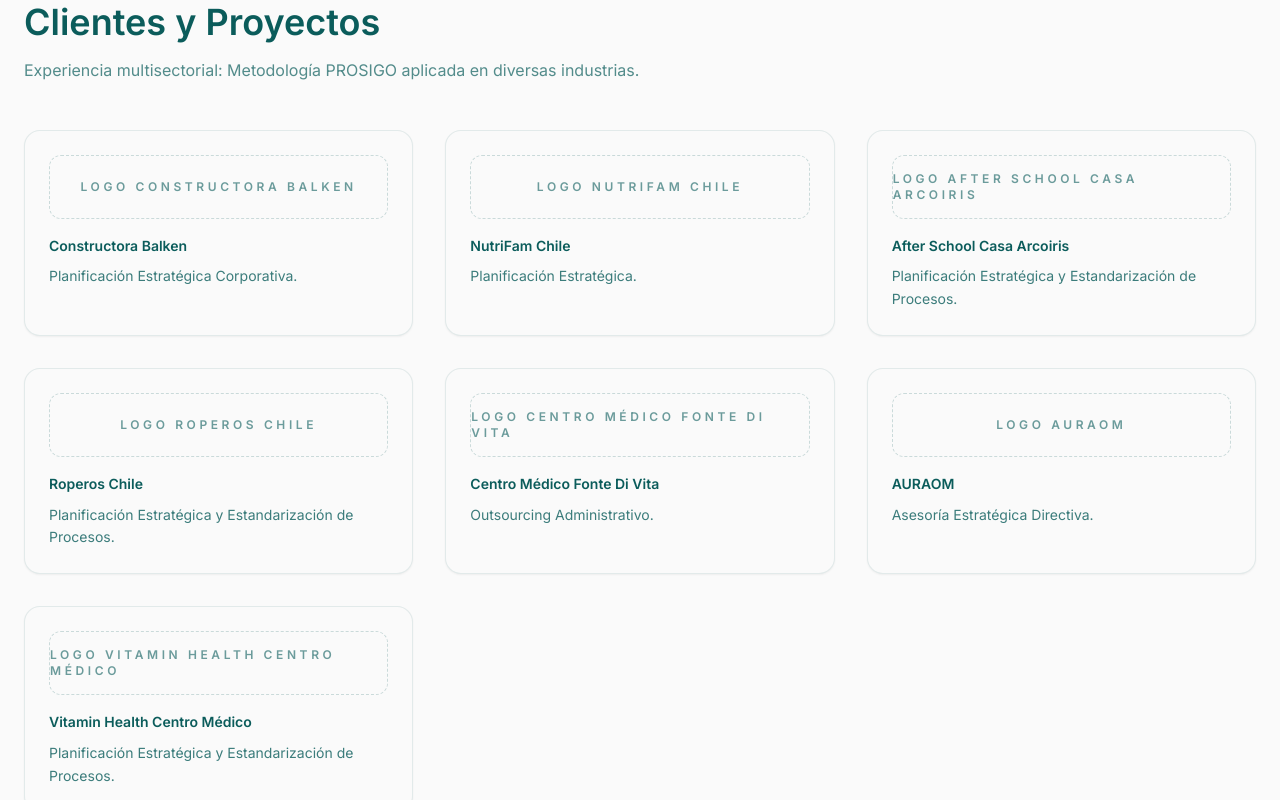
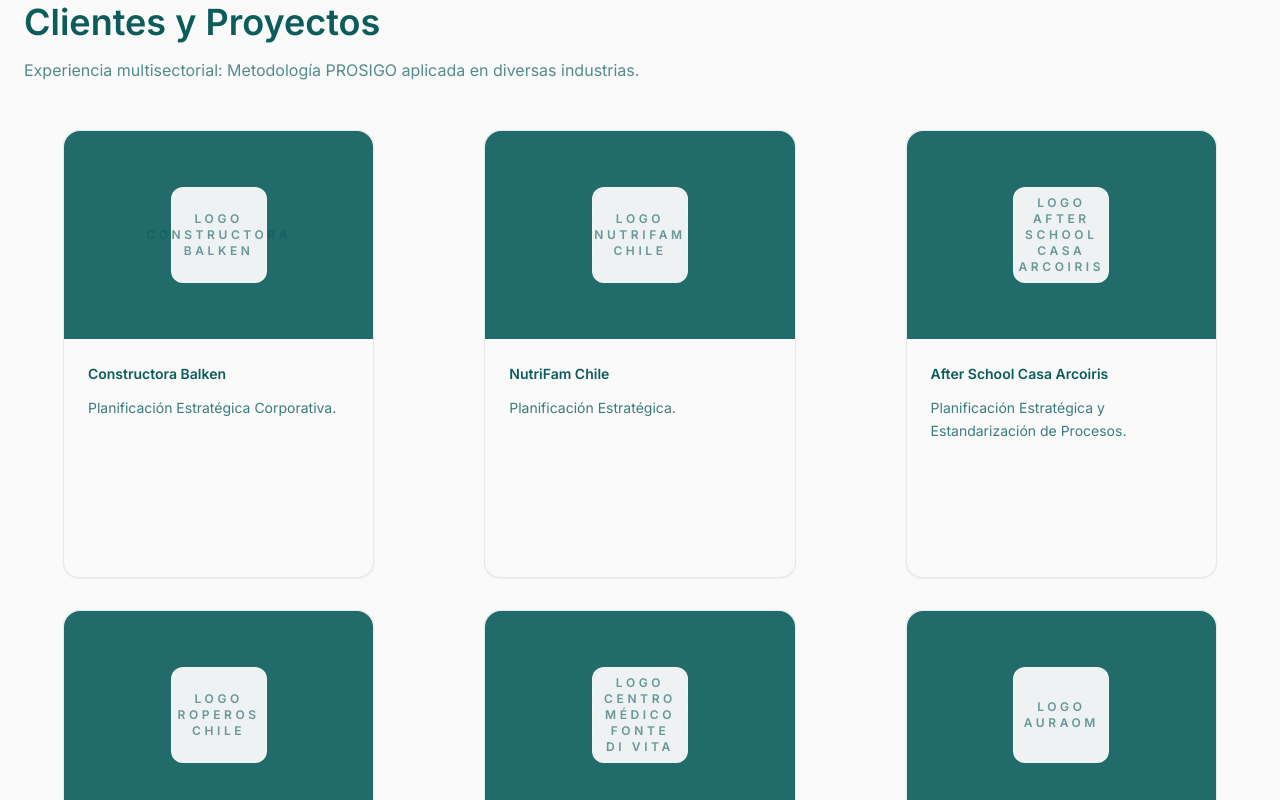
Before and after one commit to medinabenjamin/landing_page_test, a Next.js app: page / in a window 1280 px wide. Shown: the part 3620-4420 px from the top of the page. Built offline with nearby package versions, Linux system fonts and the light colour scheme.

Commit message:
Reduce client cards width by another 10 percent

```diff
--- a/src/components/ClientsSection.tsx
+++ b/src/components/ClientsSection.tsx
@@ -56,15 +56,18 @@ export default function ClientsSection() {
         >
           {clients.map((client) => (
             <StaggerItem key={client.name} className="h-full">
-              <div className="flex h-full flex-col gap-4 rounded-2xl border border-brand/10 bg-[#FAFAFA] p-6 shadow-sm">
-                <div className="flex h-16 items-center justify-center rounded-xl border border-dashed border-brand/20 bg-base text-xs font-semibold uppercase tracking-[0.3em] text-brand/60">
-                  Logo {client.name}
+              <article className="mx-auto flex h-full min-h-[28rem] w-[80%] flex-col rounded-2xl border border-brand/10 bg-[#FAFAFA] shadow-sm">
+                <div className="flex h-52 w-full items-center justify-center rounded-t-2xl bg-[#0B5C5B]/90 p-6">
+                  <div className="flex h-24 w-24 items-center justify-center rounded-xl border border-dashed border-white/40 bg-base/95 p-3 text-center text-xs font-semibold uppercase tracking-[0.3em] text-brand/60">
+                    Logo {client.name}
+                  </div>
                 </div>
-                <div className="space-y-2 text-sm leading-relaxed text-brand/80">
+
+                <div className="flex flex-1 flex-col gap-3 p-6 text-sm leading-relaxed text-brand/80">
                   <p className="font-semibold text-brand">{client.name}</p>
                   <p>{client.project}</p>
                 </div>
-              </div>
+              </article>
             </StaggerItem>
           ))}
         </Stagger>
```
